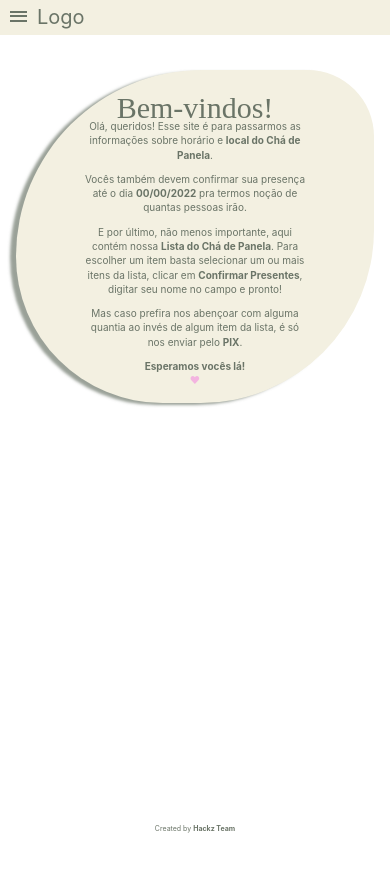
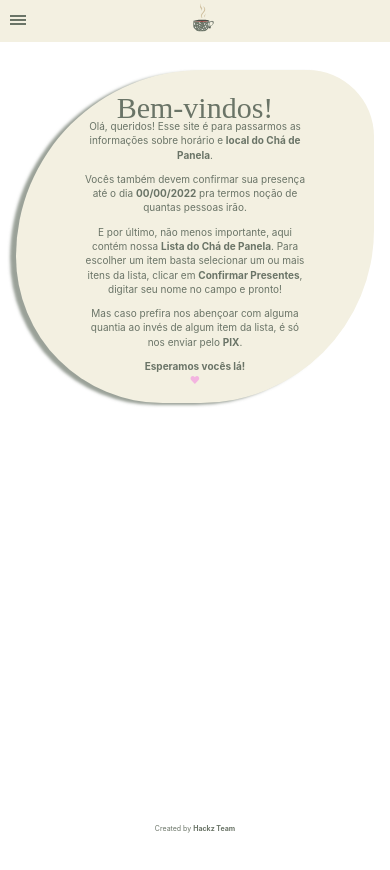
Before and after one commit to luiscetta/GiftList, a React (Create React App) app: page / in a window 390 px wide. Shown: the top 870 px of the page. Built offline with nearby package versions, Linux system fonts and the light colour scheme; no server answers; the HTML template or start-up script is replaced by a standard one; a web font is replaced by a local one.

Commit message:
refactoring header responsiveness

```diff
--- a/src/Components/GiftListItems/styles.scss
+++ b/src/Components/GiftListItems/styles.scss
@@ -54,7 +54,7 @@
 }
 
 .check-input {
-    accent-color: rgb(243, 180, 224);
+    accent-color: #f3b4e0;
 }
 
 .btn-gift-confirmation {
--- a/src/Components/Header/index.js
+++ b/src/Components/Header/index.js
@@ -1,6 +1,7 @@
 import React from 'react';
 
 import MenuToggleButton from '../SideMenu/MenuToggleButton';
+import { ReactComponent as Logo } from '../../assets/logo.svg';
 import './styles.scss';
 
 
@@ -9,7 +10,11 @@ export default function Header({ menuToggleHandler }) {
         <header className="toolbar">
             <nav className="toolbar-navigation" >
                 <MenuToggleButton onClick={menuToggleHandler} />
-                <div className="toolbar-logo"><a href="/">Logo</a></div>
+                <div className="toolbar-logo">
+                    <a href="/">
+                        <Logo className="logo-img" />
+                    </a>
+                </div>
                 <div className="spacer" />
                 <div className="toolbar-navigation-items">
                     <ul>
--- a/src/Components/Header/styles.scss
+++ b/src/Components/Header/styles.scss
@@ -4,7 +4,7 @@
     left: 0;
     width: 100%;
     background-color: var(--offwhite);
-    height: 3.5rem;
+    height: 4.2rem;
 
     .toolbar-navigation {
         display: flex;
@@ -13,7 +13,12 @@
         padding: 0 1rem;
 
         .toolbar-logo {
-            margin-left: 1rem;
+            margin-left: 4.5rem;
+
+            .logo-img {
+                height: 4.3rem;
+                width: 4.3rem;
+            }
 
             a {
                 color: var(--greentext);
@@ -23,7 +28,7 @@
         }
 
         .spacer {
-            flex: 0.4;
+            flex: 0.38;
         }
 
         .toolbar-navigation-items {
@@ -59,14 +64,18 @@
 @media screen and (width: 810px) {
     .toolbar {
         .toolbar-navigation {
-            // .toolbar-logo {
+            .toolbar-logo {
+                margin: 0;
 
-            // }
+                .logo-img {
+                    width: 3.7rem;
+                }
+            }
 
             .toolbar-navigation-items {
                 a {
-                    font-size: .87rem;
-                    padding: 0 0 .1rem;
+                    font-size: 0.87rem;
+                    padding: 0 0 0.1rem;
                 }
             }
         }
@@ -76,14 +85,18 @@
 @media screen and (width: 800px) {
     .toolbar {
         .toolbar-navigation {
-            // .toolbar-logo {
+            .toolbar-logo {
+                margin: 0;
 
-            // }
+                .logo-img {
+                    width: 3.7rem;
+                }
+            }
 
             .toolbar-navigation-items {
                 a {
-                    font-size: .87rem;
-                    padding: 0 0 .1rem;
+                    font-size: 0.87rem;
+                    padding: 0 0 0.1rem;
                 }
             }
         }
@@ -93,14 +106,15 @@
 @media screen and (width: 768px) {
     .toolbar {
         .toolbar-navigation {
-            // .toolbar-logo {
-
-            // }
+            align-items: center;
+            .toolbar-logo {
+                margin: 0;
+            }
 
             .toolbar-navigation-items {
                 a {
-                    font-size: .87rem;
-                    padding: 0 0 .1rem;
+                    font-size: 0.87rem;
+                    padding: 0 0 0.1rem;
                 }
             }
         }
@@ -108,7 +122,22 @@
 }
 
 @media screen and (max-width: 480px) {
-    .toolbar-navigation-items {
-        display: none;
+    .toolbar {
+        .toolbar-navigation {
+            .toolbar-logo {
+                width: 100%;
+                margin: 0;
+                display: flex;
+                align-items: center;
+                justify-content: center;
+
+                .logo-img {
+                    width: 3.5rem;
+                }
+            }
+            .toolbar-navigation-items {
+                display: none;
+            }
+        }
     }
 }
--- a/src/Pages/GiftList/index.js
+++ b/src/Pages/GiftList/index.js
@@ -25,9 +25,9 @@ export default function GiftList() {
                         <button className="show-hidden-btn" type="button" onClick={togglePix}>
                             {blur
                                 ?
-                                <EyeClose className="eye-open" />
+                                <EyeOpen className="eye-open" />
                                 :
-                                <EyeOpen className="eye-close" />
+                                <EyeClose className="eye-close" />
                             }
                         </button>
                     </div>
```
Also changed, not shown: src/assets/logo.svg (added).
